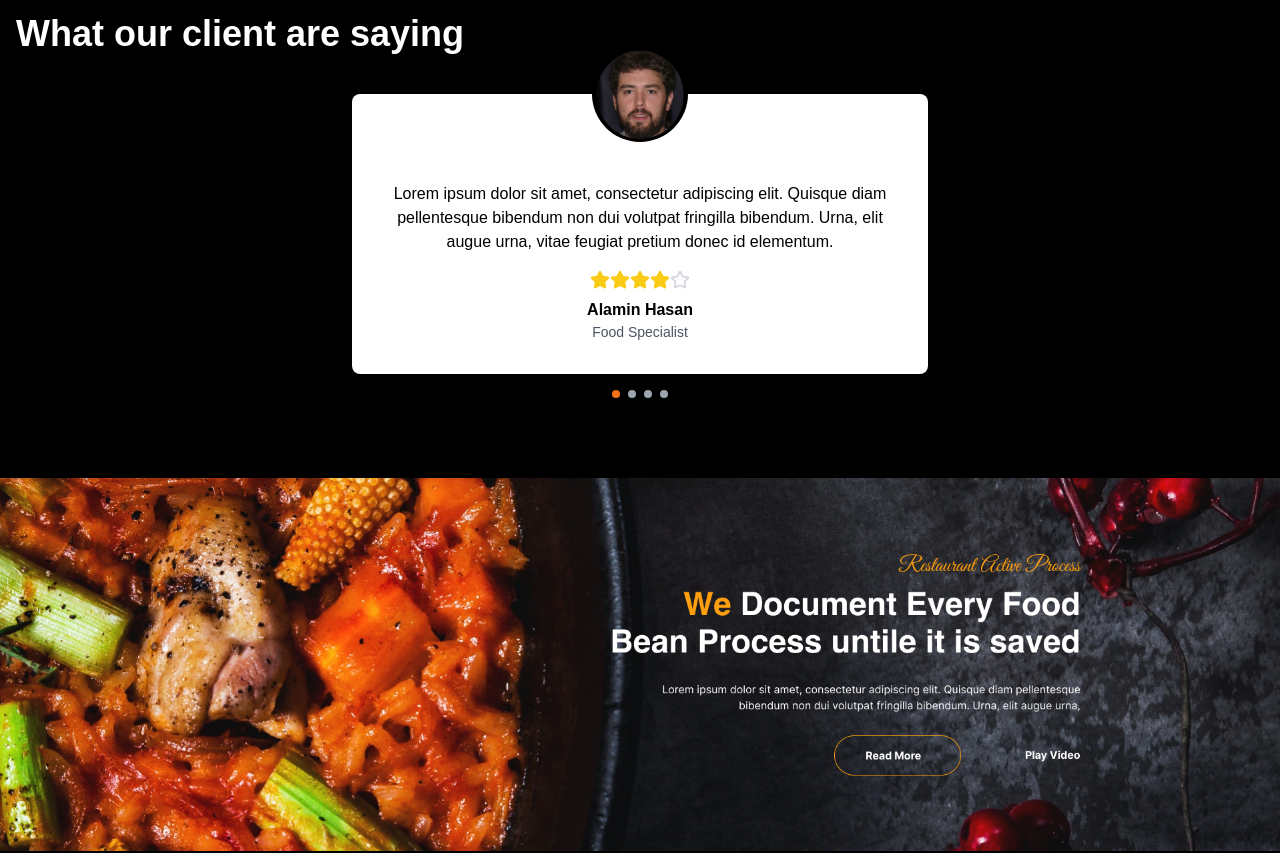
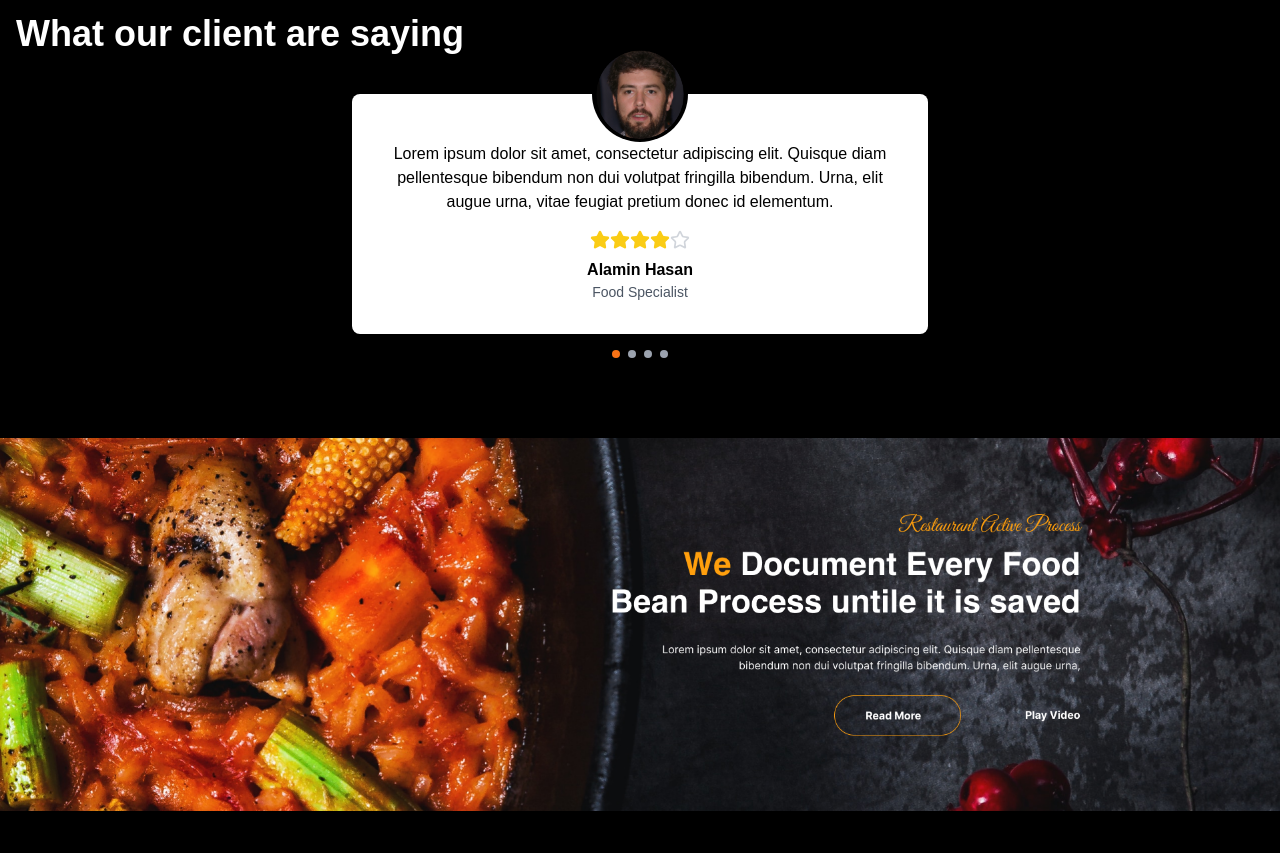
Before and after one commit to Tahasaif3/Figma-Templa-9-Hackathon, a Next.js app: page / in a window 1280 px wide. Shown: the part 5280-6133 px from the top of the page. Built offline with nearby package versions, Linux system fonts and the light colour scheme.

Commit message:
testimonial.tsx

```diff
--- a/components/testimonial.tsx
+++ b/components/testimonial.tsx
@@ -33,7 +33,7 @@ export default function TestimonialSection() {
                 />
               </div>
             </div>
-            <div className="text-orange-500 text-4xl font-serif text-center mb-4">"</div>
+            <div className="text-orange-500 text-4xl font-serif text-center mb-4"></div>
             <blockquote className="text-center text-sm md:text-base mb-4">
               {testimonials[0].quote}
             </blockquote>
```
